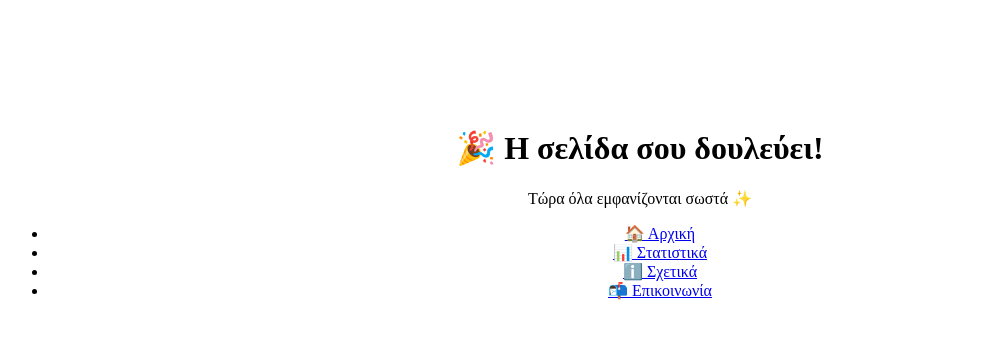
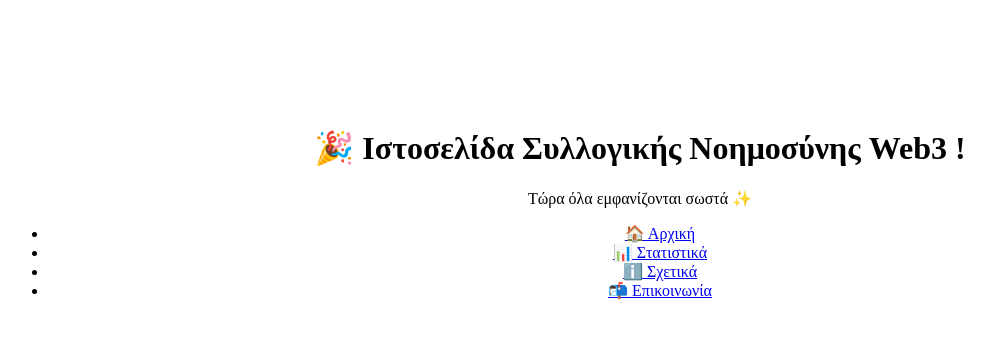
Before and after one commit to simospolychronis/my-blockchain-site, a plain HTML site: page docs/index.html in a window 1280 px wide. Shown: the whole page, without its empty margins (0-994 px from the left). Drawn offline with Linux system fonts and the light colour scheme.

Commit message:
Update index.html

```diff
--- a/docs/index.html
+++ b/docs/index.html
@@ -2,10 +2,11 @@
 <html lang="el">
 <head>
   <meta charset="UTF-8">
-  <title>✅ Δοκιμή GitHub Pages</title>
+  <title>✅ Ιστοσελίδα Συλλογικής Νοημοσύνης Web3</title>
 </head>
 <body style="text-align:center; padding-top:100px;">
-  <h1>🎉 Η σελίδα σου δουλεύει!</h1>
+  <h1>🎉 Ιστοσελίδα Συλλογικής Νοημοσύνης Web3
+    !</h1>
   <p>Τώρα όλα εμφανίζονται σωστά ✨</p>
 </body>
   <!DOCTYPE html>
```
